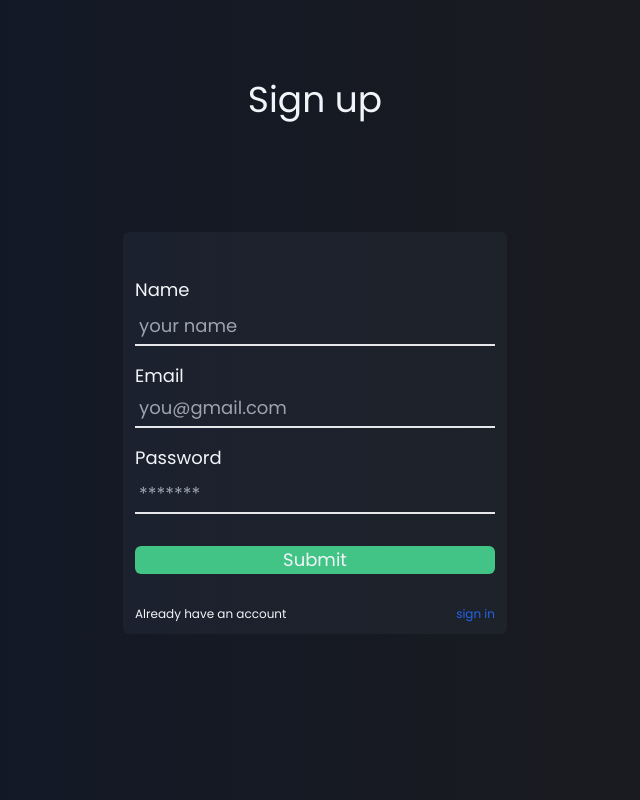
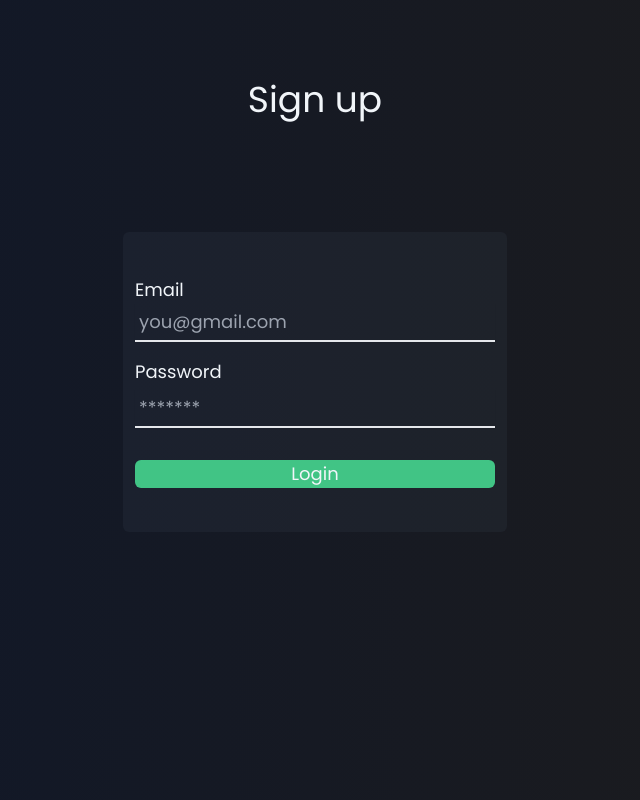
Before and after one commit to Shoetan/panda-eats, a React (Vite) app in the folder client/: page / in a window 1280 px wide. Shown: the whole page, without its empty margins (325-965 px from the left). Built offline with nearby package versions, Linux system fonts and the light colour scheme.

Commit message:
created and styled login form

```diff
--- a/client/src/App.jsx
+++ b/client/src/App.jsx
@@ -2,7 +2,7 @@ import { useState } from "react";
 import Hero from "./components/Hero";
 import Navbar from "./components/Navbar";
 import Register from "./components/Register";
-
+import Login from "./components/Login";
 
 
 const App = () => {
@@ -14,7 +14,7 @@ const App = () => {
 
          {
           !isSignedIn ? (
-            <Register/>
+            <Login/>
           ) :
 
            (
--- a/client/src/components/Hero.jsx
+++ b/client/src/components/Hero.jsx
@@ -12,11 +12,11 @@ const Hero = () => {
         {/* Below div will be for the words and cta buttons */}
         <div className=''>
             <div className='p-10 m-5    sm:m-10'>
-                <h2 className='text-slate-100 font-poppins text-3xl font-bold mb-10 leading-normal sm:text-5xl m-4'>
+                <h2 className='text-slate-100 font-poppins text-3xl font-bold mb-10 leading-7 sm:text-5xl m-4'>
                     Always order delicious <br/>and fresh meals <br/>anytime
                 </h2>
-                <p className='text-slate-100 font-poppins text-lg sm:text-2xl'>
-                    Simply confirm your order and<br/> take advantage of our wonderful delivery services
+                <p className='text-slate-100 font-poppins text-lg leading-7 sm:text-2xl'>
+                    Simply confirm your order and<br/> take advantage of our wonderful delivery services.
                 </p>
             </div>
             <div className='flex justify-center items-center gap-10'>
--- /dev/null
+++ b/client/src/components/Login.jsx
@@ -0,0 +1,36 @@
+import { useState } from "react";
+
+const Login = () => {
+
+    const [email, setEmail] = useState('')
+    const [password, setPassword] = useState('')
+
+    return (
+        <div>
+
+            <h1 className="text-center text-slate-100 font-poppins text-4xl mt-20 font-medium">
+                 Sign up
+            </h1>
+
+            <div className="w-10/12 flex flex-col bg-gray-700 bg-opacity-20 rounded-md p-3 mt-28 sm:w-96 mx-auto">
+
+                <div  className=" mt-8 mb-8 font-poppins text-slate-100 text-lg flex flex-col" >
+
+                    <label>Email</label>
+                    <input type="Email" name="" id="" className="p-1 shadow-sm outline-none mb-4 bg-transparent border-b-2" placeholder="you@gmail.com" value={email} onChange={ (e) => {setEmail(e.target.value)}}/>
+
+                    <label>Password</label>
+                    <input type="password" name="" id="" className="p-1 shadow-sm mt-1 outline-none bg-transparent border-b-2" placeholder="*******" value = {password} onChange= { (e) => {setPassword(e.target.value)}}/>
+
+                    <button className="bg-green rounded-md mt-8 cursor-pointer hover:opacity-70" > Login </button>
+
+                </div>
+
+            </div>
+
+
+        </div>
+     );
+}
+
+export default Login;
--- a/client/src/components/Navbar.jsx
+++ b/client/src/components/Navbar.jsx
@@ -6,7 +6,7 @@ const Navbar = () => {
     return (
 
 
-        <div className=' sticky  top-0 bg-gradient-to-l from-black to-slate-900  sm:container mx-auto flex justify-between items-center '>
+        <div className=' sticky  top-0 bg-gradient-to-l from-black to-slate-900  sm:container mx-auto flex justify-around items-center '>
              <Sidebar/>
             <div>
                 <img src= {icon} className="object-contain w-28 "/>
@@ -28,11 +28,7 @@ const Navbar = () => {
                 </ul>
             </div>
 
-            <div className=' hidden sm:flex gap-4 text-slate-100 sm:gap-2'>
-                <span className='p-2'><LocalMallIcon/></span>
-                <a  href="http://" className='font-poppins p-2 text-lg'>sign in</a>
-                <a href="" className='font-poppins bg-green p-2 rounded hover:scale-90 text-lg'>sign up</a>
-            </div>
+
 
 
         </div>
--- a/client/src/components/Register.jsx
+++ b/client/src/components/Register.jsx
@@ -1,7 +1,7 @@
 import { useState } from "react";
- import axios from "axios";
+import axios from "axios";
 
-
+import icon from '../assets/icon.png'
 
 const Register = () => {
 
@@ -11,6 +11,7 @@ const Register = () => {
     const [password, setPassword] = useState('')
 
 
+    //Register function to be called when the submit button on the form is clicked this will add the user credentials to the mongoDB
     const registerUser =  async () =>{
 
         try {
```
